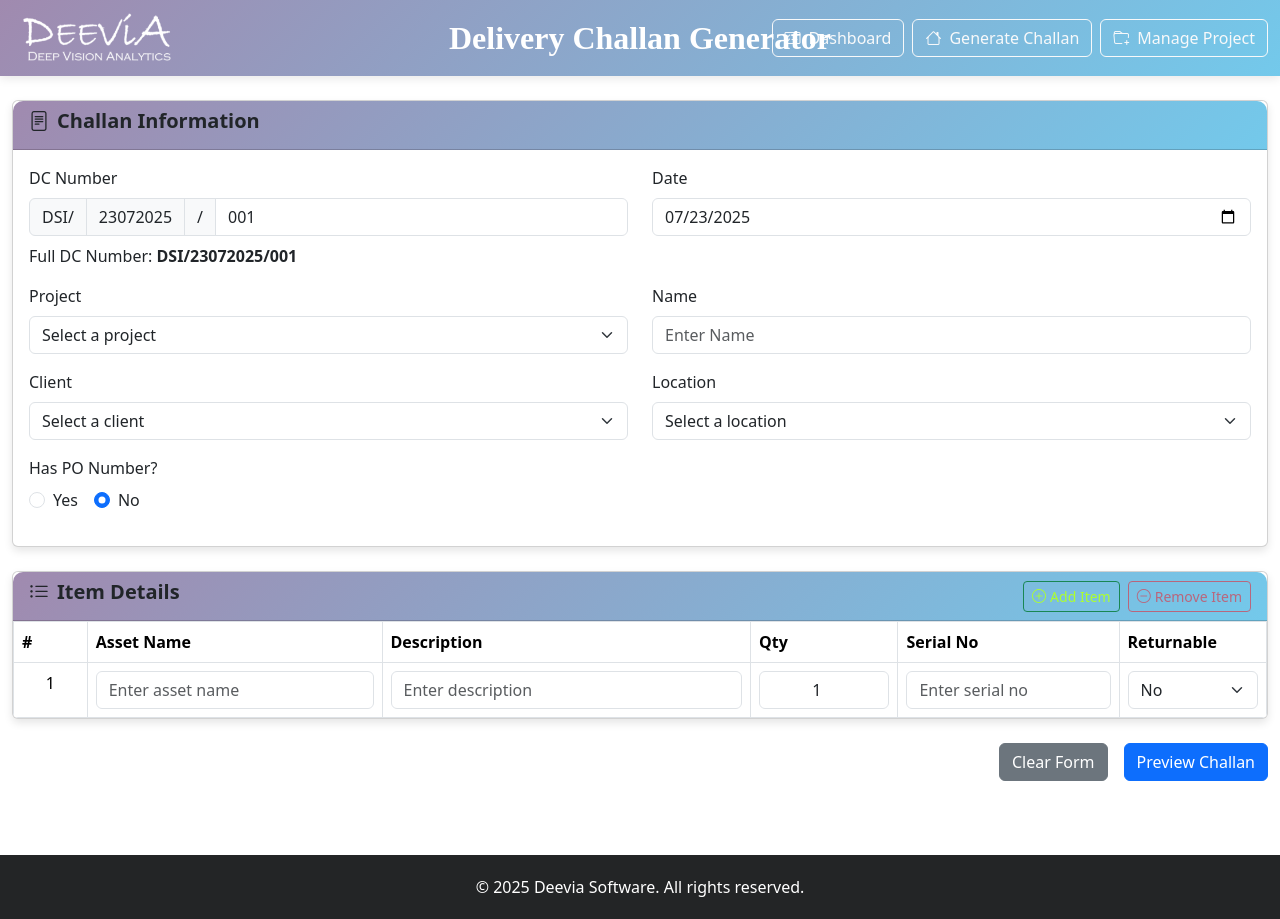
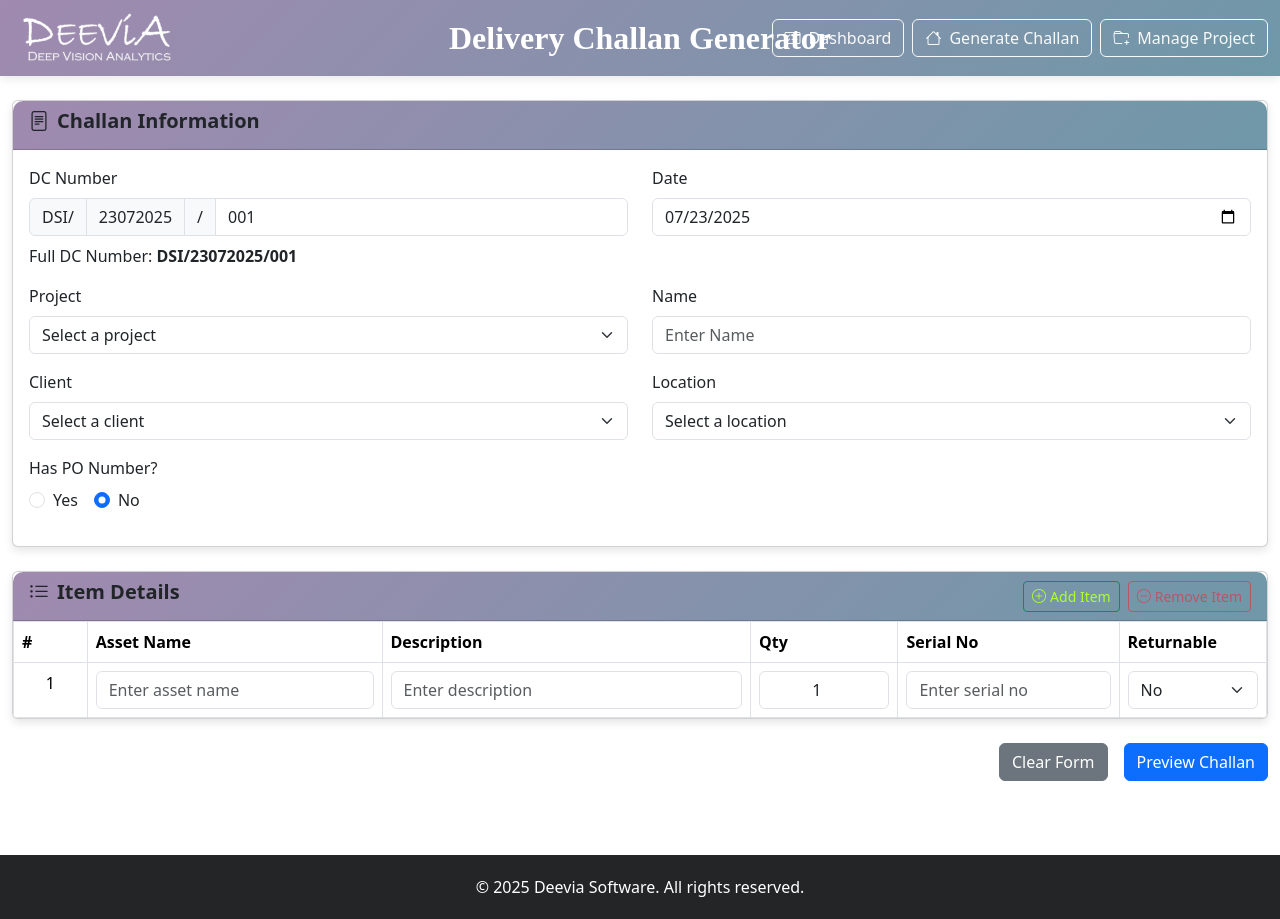
Before and after one commit to vishwakarmasachin68/DC_Final, a React (Create React App) app: page /GenerateChallan in a window 1280 px wide. Built offline with nearby package versions, Linux system fonts and the light colour scheme.

Commit message:
changes of dc_generator

```diff
--- a/src/styles/ChallanForm.css
+++ b/src/styles/ChallanForm.css
@@ -1,7 +1,7 @@
 /* Base Styles */
 :root {
   --primary-color: #a08aaf;
-  --secondary-color: #73c9eb;
+  --secondary-color: #6f98a8;
   --accent-color: #4895ef;
   --light-color: #f8f9fa;
   --dark-color: #212529;
```
